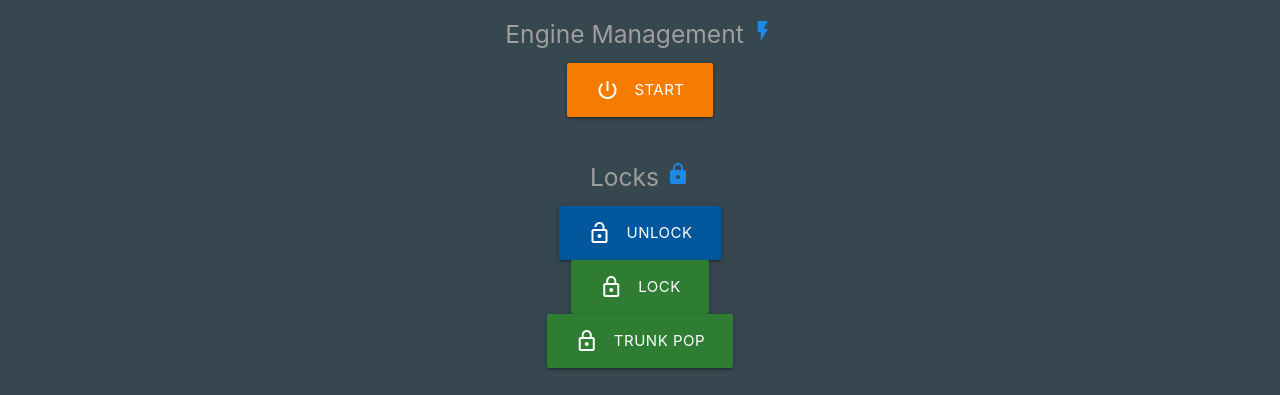
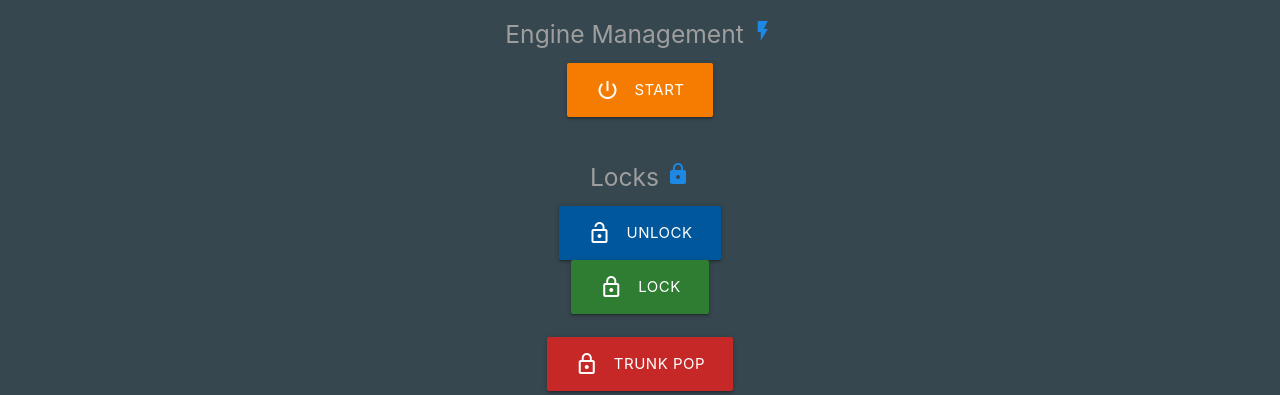
Before and after one commit to parrotmac/heylex.us-remote, a website: page index.html in a window 1280 px wide. Shown: the part 135-530 px from the top of the page. Drawn offline with nearby package versions, Linux system fonts and the light colour scheme; no server answers; files whose address does not match are found by name.

Commit message:
Prettier Trunk Release

```diff
--- a/index.html
+++ b/index.html
@@ -54,7 +54,8 @@
             <button class="waves-effect waves-light light-blue darken-4 btn-large rs-action" data-button-action="unlock-doors"><i class="material-icons left">lock_open</i> Unlock</button>
             <button class="waves-effect waves-light green darken-3 btn-large rs-action" data-button-action="lock-doors"><i class="material-icons left">lock_outline</i> Lock</button>
             <br>
-            <button class="waves-effect waves-light green darken-3 btn-large rs-action" data-button-action="pop-trunk"><i class="material-icons left">lock_outline</i> Trunk Pop</button>
+            <br>
+            <button class="waves-effect waves-light red darken-3 btn-large rs-action" data-button-action="pop-trunk"><i class="material-icons left">lock_outline</i> Trunk Pop</button>
 
 
             <!--<h2 class="center blue-text text-darken-1"><i class="material-icons">settings</i></h2>
```
